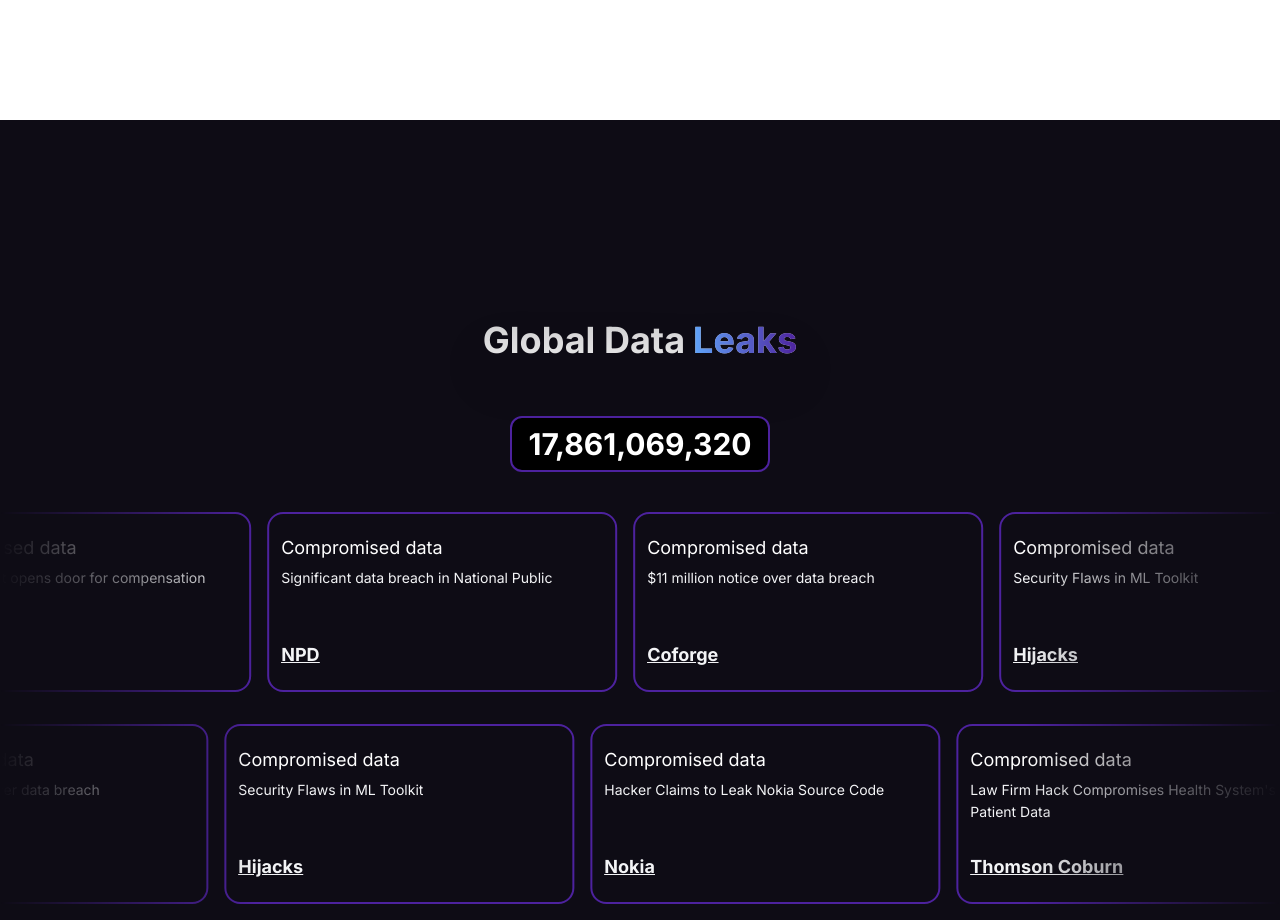
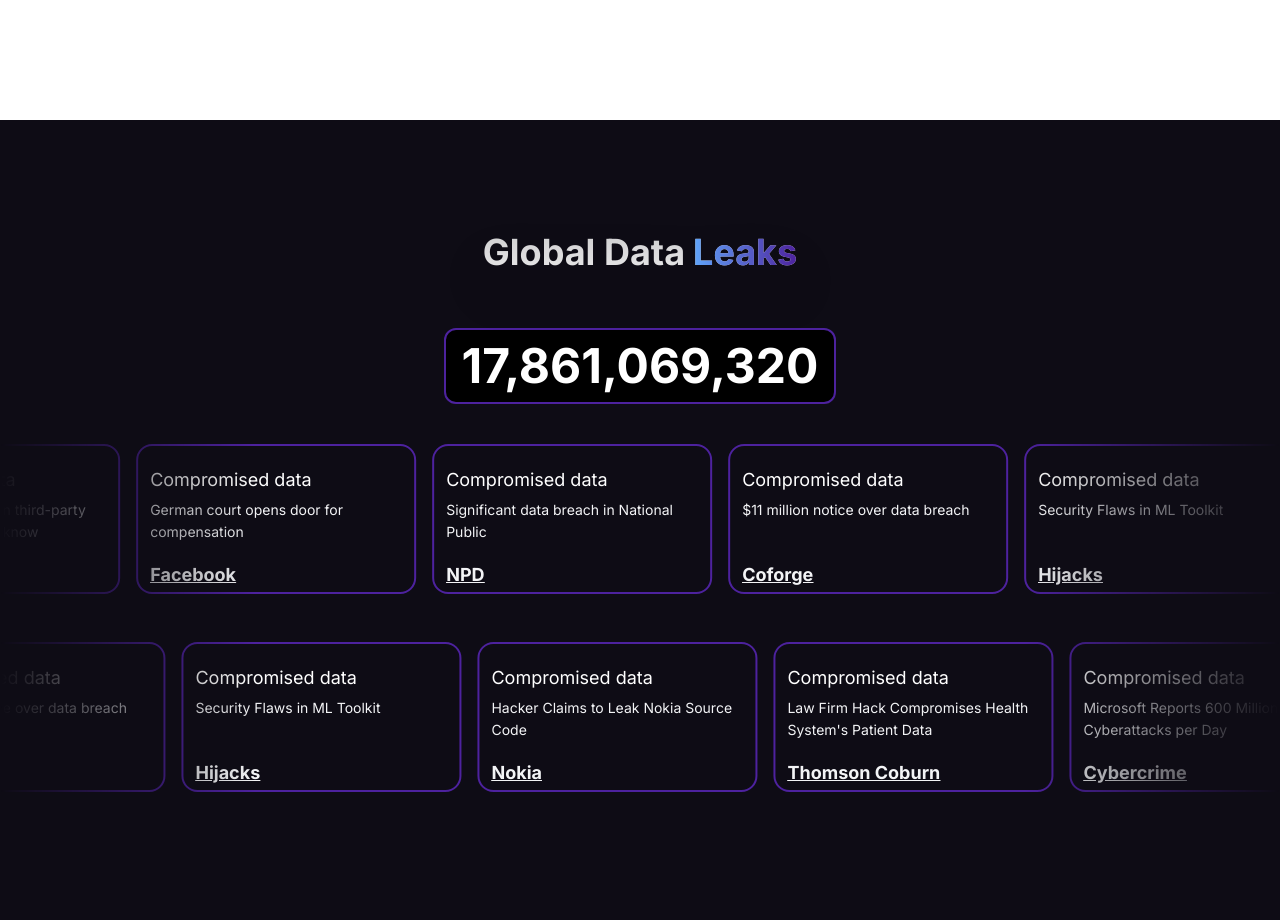
Before and after one commit to nikhilmahato21/haawks-cloud, a Next.js app: page / in a window 1280 px wide. Shown: the part 1480-2400 px from the top of the page. Built offline with nearby package versions, Linux system fonts and the light colour scheme.

Commit message:
scroll card size

```diff
--- a/app/components/Article.tsx
+++ b/app/components/Article.tsx
@@ -5,24 +5,23 @@
 
 const Article = () => {
   return (
-    <section className="flex flex-col justify-center items-center py-6 pt-56 h-screen">
+    <section className="flex flex-col justify-center items-center py-6   h-screen">
+      <div className="container  flex flex-col  justify-center items-center ">
         <h2 className="font-bold capitalize  mb-4 md:mb-8 text-4xl bg-clip-text text-transparent text-center  px-6 drop-shadow-2xl  bg-gradient-to-b from-white/80 to-white/90 max-w-2xl">
           Global Data
           <span className="text-transparent ml-2 bg-clip-text bg-gradient-to-r from-blue-400 to-[#4d229e]">
             Leaks
           </span>
         </h2>
-      <div className="container ">
         <div className="flex items-center justify-center py-6">
           <StatisticCard value={17861069320} />
         </div>
 
-        <div className="flex items-center justify-center">
-          <ArticleScroll items={articles1} direction="right" speed="slow" />
-        </div>
-        <div className="flex items-center justify-center">
+        <div className="flex flex-col items-center gap-4 justify-center">
+          <ArticleScroll items={articles1} direction="right" speed="normal" />
           <ArticleScroll items={articles2} direction="left" speed="slow" />
         </div>
+        <div className="flex items-center justify-center"></div>
       </div>
     </section>
   );
--- a/app/components/Header.tsx
+++ b/app/components/Header.tsx
@@ -28,7 +28,7 @@
   };
   return (
     <div
-      className={`fixed top-0 left-0 w-full z-50   lg:bg-n-8/10 lg:backdrop-blur-sm ${
+      className={ `fixed top-0 left-0 w-full z-50   lg:bg-n-8/20  lg:backdrop-blur-sm ${
         openNavigation ? "bg-n-8/90 pb-1" : "bg-n-8/10 backdrop-blur-sm"
       }`}
     >
--- a/app/components/Hero.tsx
+++ b/app/components/Hero.tsx
@@ -41,7 +41,6 @@
           </div>
         </BackgroundGradientAnimation>
       </div>
-
     </div>
   );
 };
--- a/app/components/Landing.tsx
+++ b/app/components/Landing.tsx
@@ -1,4 +1,6 @@
 import React from "react";
+import MagicButton from "./ui/MagicButton";
+import { InfiniteMovingCards } from "./ui/infiniteMovingCards";
 
 const Landing = () => {
   return (
@@ -12,10 +14,73 @@
           <p className="bg-clip-text text-transparent px-6 drop-shadow-2xl text-xl bg-gradient-to-b from-white/80 to-white/20 max-w-4xl">
             Embrace yourself in the world of Privacy
           </p>
+          <div className="flex flex-col gap-3 md:flex-row">
+            <a>
+              <MagicButton
+                title="try our decloud now!"
+                otherClasses="text-xs px-2 md:text-sm md:px-7"
+              />
+            </a>
+            <a>
+              <MagicButton
+                title="read documentation"
+                otherClasses="text-xs px-2 md:text-sm md:px-7"
+              />
+            </a>
+          </div>
+          <div className="">
+            <InfiniteMovingCards
+              items={testimonials}
+              direction="right"
+              speed="normal"
+            />
+          </div>
         </div>
       </div>
     </section>
   );
 };
 
+const testimonials = [
+  {
+    quote:
+      "It was the best of times, it was the worst of times, it was the age of wisdom, it was the age of foolishness, it was the epoch of belief, it was the epoch of incredulity, it was the season of Light, it was the season of Darkness, it was the spring of hope, it was the winter of despair.",
+    name: "Charles Dickens",
+    title: "A Tale of Two Cities",
+    image:
+      "https://res.cloudinary.com/dynbpb9u0/image/upload/v1732120328/photo-1529390079861-591de354faf5_g35bch.jpg",
+  },
+  {
+    quote:
+      "To be, or not to be, that is the question: Whether 'tis nobler in the mind to suffer The slings and arrows of outrageous fortune, Or to take Arms against a Sea of troubles, And by opposing end them: to die, to sleep.",
+    name: "William Shakespeare",
+    title: "Hamlet",
+    image:
+      "https://res.cloudinary.com/dynbpb9u0/image/upload/v1732120328/photo-1529390079861-591de354faf5_g35bch.jpg",
+  },
+  {
+    quote: "All that we see or seem is but a dream within a dream.",
+    name: "Edgar Allan Poe",
+    title: "A Dream Within a Dream",
+    image:
+      "https://res.cloudinary.com/dynbpb9u0/image/upload/v1732120328/photo-1529390079861-591de354faf5_g35bch.jpg",
+  },
+  {
+    quote:
+      "It is a truth universally acknowledged, that a single man in possession of a good fortune, must be in want of a wife.",
+    name: "Jane Austen",
+    title: "Pride and Prejudice",
+    image:
+      "https://res.cloudinary.com/dynbpb9u0/image/upload/v1732120328/photo-1529390079861-591de354faf5_g35bch.jpg",
+  },
+  {
+    quote:
+      "Call me Ishmael. Some years ago—never mind how long precisely—having little or no money in my purse, and nothing particular to interest me on shore, I thought I would sail about a little and see the watery part of the world.",
+    name: "Herman Melville",
+    title: "Moby-Dick",
+    image:
+      "https://res.cloudinary.com/dynbpb9u0/image/upload/v1732120328/photo-1529390079861-591de354faf5_g35bch.jpg",
+  },
+];
+
 export default Landing;
--- a/app/components/StatisticsCard.tsx
+++ b/app/components/StatisticsCard.tsx
@@ -6,8 +6,8 @@
 
 const StatisticCard: React.FC<StatisticCardProps> = ({ value }) => {
   return (
-    <div className="flex items-center justify-center w-fit px-4 py-2 rounded-xl border-2 border-[#4d229e] bg-black">
-      <span className="text-3xl font-bold text-white">
+    <div className="flex items-center justify-center w-fit px-4 py-3 rounded-xl border-2 border-[#4d229e] bg-black">
+      <span className="text-5xl font-bold text-white">
         {value.toLocaleString()} {/* Formats the number with commas */}
       </span>
     </div>
--- a/app/components/ui/ArticleScroll.tsx
+++ b/app/components/ui/ArticleScroll.tsx
@@ -89,7 +89,7 @@
       >
         {items.map((item) => (
           <li
-            className="w-[350px] h-[180px] max-w-full p-3 relative rounded-2xl border-2  flex-shrink-0  border-[#4D229E] overflow-hidden  md:w-[350px]"
+            className="w-[280px] h-[150px] max-w-full p-3 relative rounded-2xl border-2  flex-shrink-0  border-[#4D229E] overflow-hidden  md:w-[280px]"
 
             key={item.srNo}
           >
@@ -110,7 +110,7 @@
                     </span>
                   </span>
                 </div>
-                <span className=" absolute underline capitalize z-20 bottom-1 text-lg font-bold leading-[1.6] text-gray-100 ">
+                <span className=" absolute underline capitalize z-20 bottom-4 text-lg font-bold leading-[1.6] text-gray-100 ">
                   <a href={item.link}>{item.nameOfArticle}</a>
                 </span>
               </div>
--- a/app/page.tsx
+++ b/app/page.tsx
@@ -3,7 +3,7 @@
 import Header from "./components/Header";
 import Hero from "./components/Hero";
 import About from "./components/About";
-import Landing from "./components/Landing";
+
 import Article from "./components/Article";
 
 export default function Home() {
```
Lines whose indentation alone changed are shown as unchanged.
